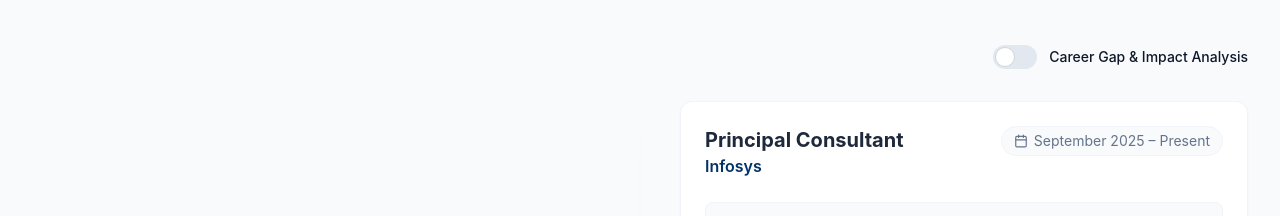
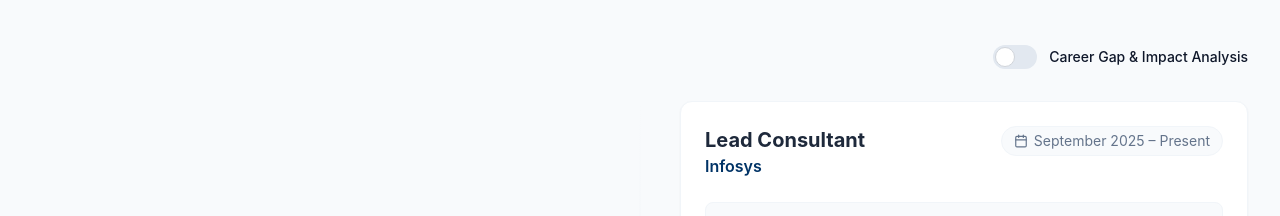
Before and after one commit to Vaibhavr-21/vaibhavr-21.github.io, a React (Vite) app: page / in a window 1280 px wide. Shown: the part 1900-2116 px from the top of the page. Built offline with nearby package versions, Linux system fonts and the light colour scheme.

Commit message:
Update data.ts

```diff
--- a/data.ts
+++ b/data.ts
@@ -54,7 +54,7 @@ export const experienceData: Job[] = [
   {
     id: "infosys-apple",
     company: "Infosys",
-    designation: "Principal Consultant",
+    designation: "Lead Consultant",
     duration: "September 2025 – Present",
     projects: [
       {
@@ -161,7 +161,7 @@ export const experienceData: Job[] = [
     id: "capgemini",
     company: "Capgemini",
     designation: "Senior SAP Consultant",
-    duration: "Jan 2019 – May 2020",
+    duration: "Jan 2019 – May 2019",
     projects: [
       {
         name: "Oil and Gas Company (Equinor)",
```
